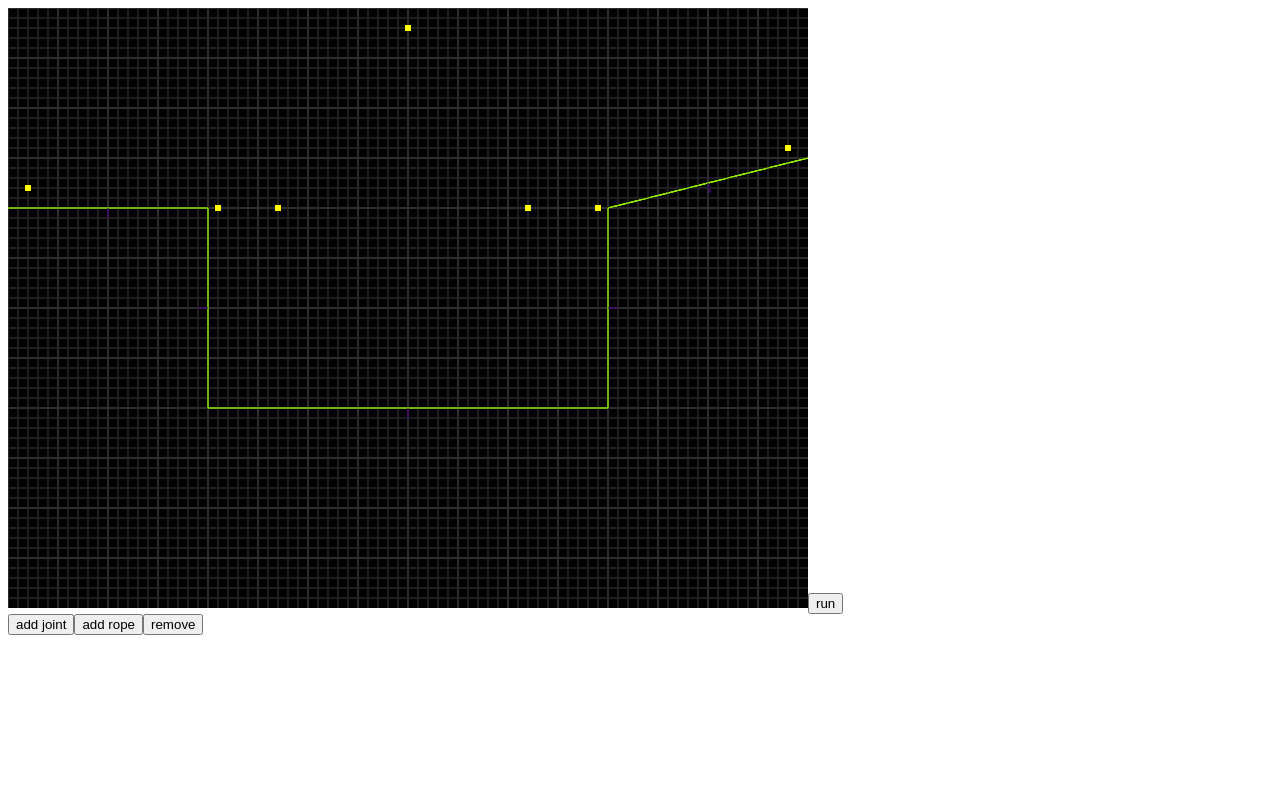
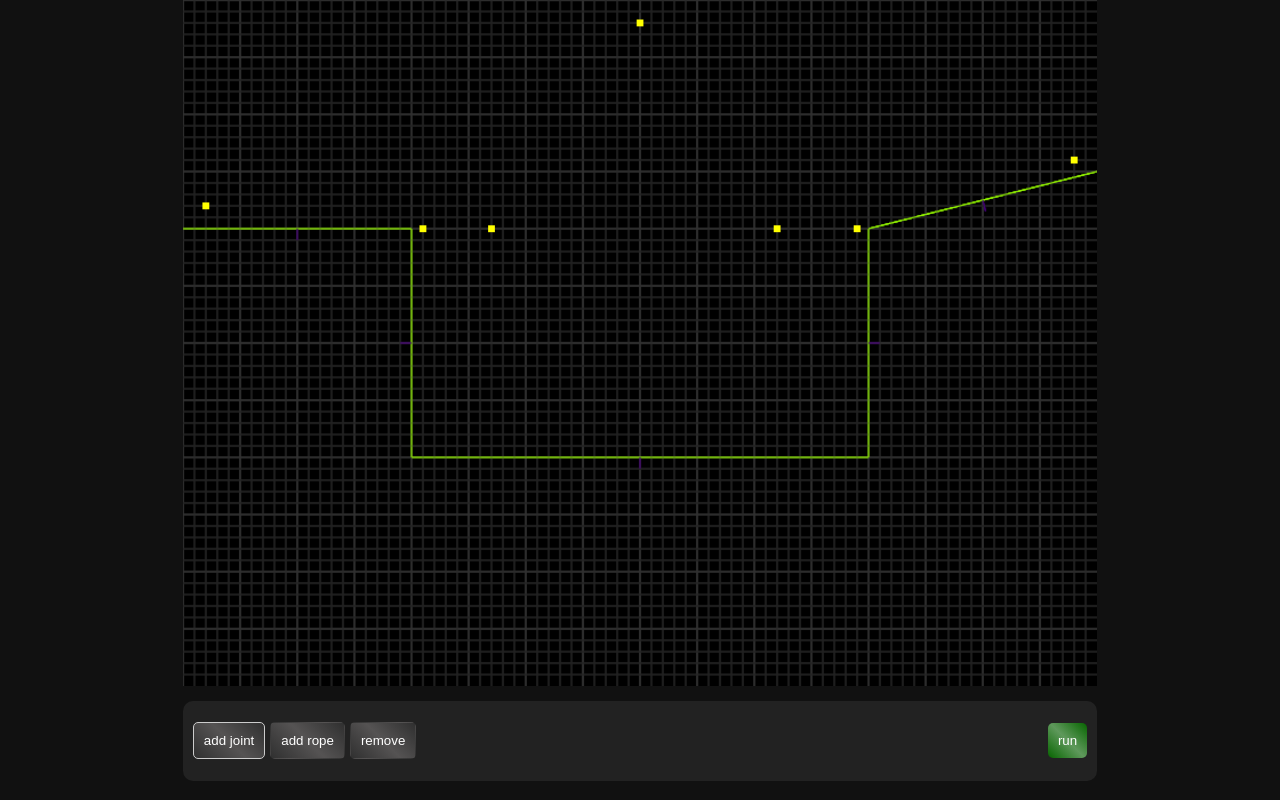
Before and after one commit to InikonZS/demo-bridge, a React app: page / in a window 1280 px wide. Built offline with nearby package versions, Linux system fonts and the light colour scheme.

Commit message:
style interface

```diff
--- a/src/app.tsx
+++ b/src/app.tsx
@@ -7,6 +7,7 @@ export const App = () => {
     const canvasRef = useRef<HTMLCanvasElement>();
     const [canvasView, setCanvasView] = useState<CanvasView>();
     const [tool, setTool] = useState('joint');
+    const [scale, setScale] = useState(1);
 
     useEffect(()=>{
         if (canvasRef.current && !canvasView){
@@ -31,14 +32,48 @@ export const App = () => {
         canvasView.setTool(tool);
     }, [tool, canvasView]);
 
+    useEffect(() => {
+        const resize = () => {
+          const width = window.innerWidth;
+          const height = window.innerHeight;
+          let w = 800;
+          let h = 700;
+          //always use MAX-, not MIN- its important for == state
+          /*if (matchMedia('(max-aspect-ratio: 1/1)').matches){
+            w = 780;
+            h = 1130;
+          }*/
+          const aspect = h / w;
+          const size = Math.min(height / aspect, width);
+          setScale(size / w);
+        }
+        window.addEventListener('resize', resize);
+        //window.onresize = resize;
+        resize();
+        return () => {
+          window.removeEventListener('resize', resize);
+        }
+      }, []);
+
+      useEffect(() => {
+        document.body.style.setProperty('--base', scale.toString() + 'px');
+        canvasView?.resize();
+      }, [scale, canvasView]);
+
     return (
-        <div>
-            <canvas ref={canvasRef}></canvas>
-            <button onClick={simulate}>run</button>
-            <div>
-                <button onClick={()=>setTool('joint')}>add joint</button>
-                <button onClick={()=>setTool('rope')}>add rope</button>
-                <button onClick={()=>setTool('remove')}>remove</button>
+        <div className="main_screen">
+            <div className="canvas_wrap">
+                <canvas className="canvas" ref={canvasRef}></canvas>
+            </div>
+            <div className="control_panel">
+                <div className="tools_panel">
+                    <button className={`tool_button ${tool == 'joint' ? 'tool_button_active': ''}`} onClick={()=>setTool('joint')}>add joint</button>
+                    <button className={`tool_button ${tool == 'rope' ? 'tool_button_active': ''}`} onClick={()=>setTool('rope')}>add rope</button>
+                    <button className={`tool_button ${tool == 'remove' ? 'tool_button_active': ''}`} onClick={()=>setTool('remove')}>remove</button>
+                </div>
+                <div className="run_wrapper">
+                    <button className="run_button" onClick={simulate}>run</button>
+                </div>
             </div>
         </div>
     )
--- a/src/style.css
+++ b/src/style.css
@@ -1,3 +1,76 @@
 *{
     box-sizing: border-box;
 }
+
+body{
+    width: 100vw;
+    height: 100vh;
+    overflow: hidden;
+    margin: 0;
+}
+
+.root{
+    display: flex;
+    align-items: center;
+    justify-content: center;
+    background-color: #111;
+    height: 100%;
+}
+
+.main_screen{
+    height: calc(var(--base) * 700);
+    width: calc(var(--base) * 800);
+}
+
+.canvas_wrap{
+
+}
+
+.canvas{
+    height: calc(var(--base) * 600);
+    width: calc(var(--base) * 800);
+    display: block;
+}
+
+.control_panel{
+    display: flex;
+    padding: 10px;
+    background-color: #222;
+    height: calc(var(--base)* 70);
+    border-radius: 10px;
+    margin: 15px 0px;
+    gap: 5px;
+    justify-content: space-between;
+}
+
+.tools_panel{
+    display: flex;
+    align-items: center;
+    gap: 5px;
+}
+
+.tool_button{
+    border: 1px solid transparent;
+    background: linear-gradient(45deg, #303030, #555353, #303030);
+    color: #fff;
+    padding: 10px;
+    border-radius: 5px;
+}
+
+.run_wrapper{
+    display: flex;
+    align-items: center;
+    gap: 5px;
+}
+
+.run_button{
+    border: none;
+    background: linear-gradient(45deg, #076500, #5f995c, #076500);
+    color: #fff;
+    padding: 10px;
+    border-radius: 5px;
+}
+
+.tool_button_active{
+    border: 1px solid #ccc;
+}
--- a/src/views/canvasView.ts
+++ b/src/views/canvasView.ts
@@ -10,7 +10,7 @@ import { CanvasSimulateMode } from "./canvasSimulateMode";
 
 export class CanvasView{
     isEditMode: boolean = true;
-    tool: string = 'joint';
+    //tool: string = 'joint';
 
     points: (IVector & {st?: boolean})[] = [];
     ropes: {a:IVector, b:IVector}[] =[];
@@ -22,14 +22,16 @@ export class CanvasView{
     grid: Grid;
     editMode: CanvasEditMode;
     simulateMode: CanvasSimulateMode;
+    ctx: CanvasRenderingContext2D;
 
     constructor(canvas: HTMLCanvasElement){
         const ctx = canvas.getContext("2d");
+        this.ctx = ctx;
         canvas.width = 800;
         canvas.height = 600;
-        canvas.style.width = canvas.width / window.devicePixelRatio +'px';
-        canvas.style.height = canvas.height / window.devicePixelRatio +'px';
-        const clickScale =  canvas.width/ canvas.getBoundingClientRect().width ;
+        //canvas.style.width = canvas.width / window.devicePixelRatio +'px';
+        //canvas.style.height = canvas.height / window.devicePixelRatio +'px';
+        const clickScale =  canvas.width/ canvas.getBoundingClientRect().width;
         this.grid = new Grid();
         this.editMode = new CanvasEditMode(ctx);
         this.editMode.clickScale = clickScale;
@@ -181,7 +183,8 @@ export class CanvasView{
     }
 
     setTool(tool: string){
-        this.tool = tool;
+        //this.tool = tool;
+        this.editMode.tool = tool;
     }
 
     toEditMode(){
@@ -189,4 +192,11 @@ export class CanvasView{
         this.simulateMode.resetMode();
         this.editMode.initMode();
     }
+
+    resize(){
+        const canvas = this.ctx.canvas;
+        const clickScale =  canvas.width/ canvas.getBoundingClientRect().width;
+        this.editMode.clickScale = clickScale;
+        this.simulateMode.clickScale = clickScale;
+    }
 }
```
